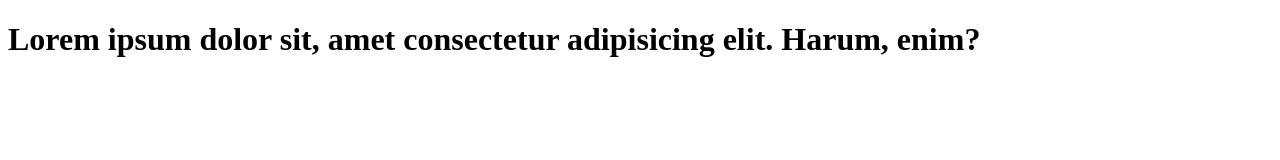
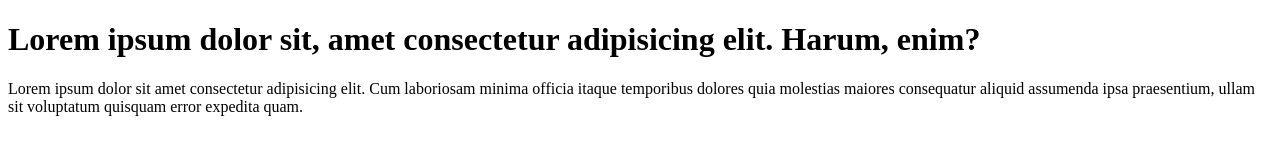
Before and after one commit to CriminallySubliminal/learn-git, a plain HTML site: page index.html in a window 1280 px wide. Drawn offline with Linux system fonts and the light colour scheme.

Commit message:
add paragraph to index page

```diff
--- a/index.html
+++ b/index.html
@@ -7,5 +7,6 @@
 </head>
 <body>
     <h1>Lorem ipsum dolor sit, amet consectetur adipisicing elit. Harum, enim?</h1>
+    <p>Lorem ipsum dolor sit amet consectetur adipisicing elit. Cum laboriosam minima officia itaque temporibus dolores quia molestias maiores consequatur aliquid assumenda ipsa praesentium, ullam sit voluptatum quisquam error expedita quam.</p>
 </body>
 </html>
```
